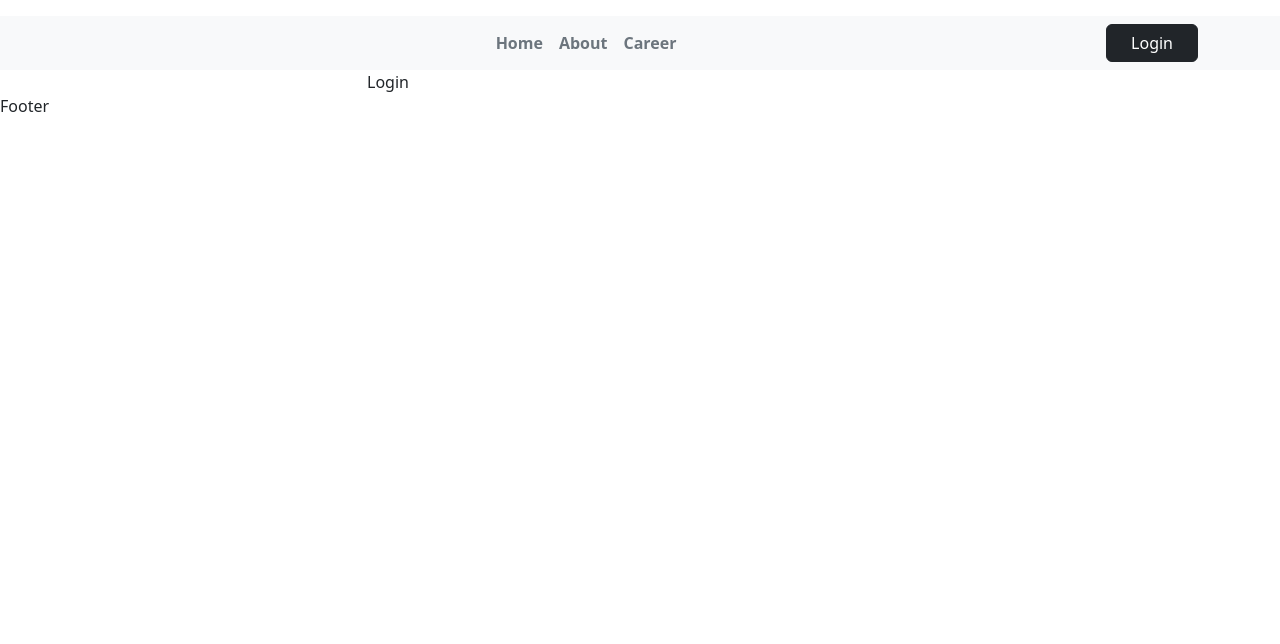
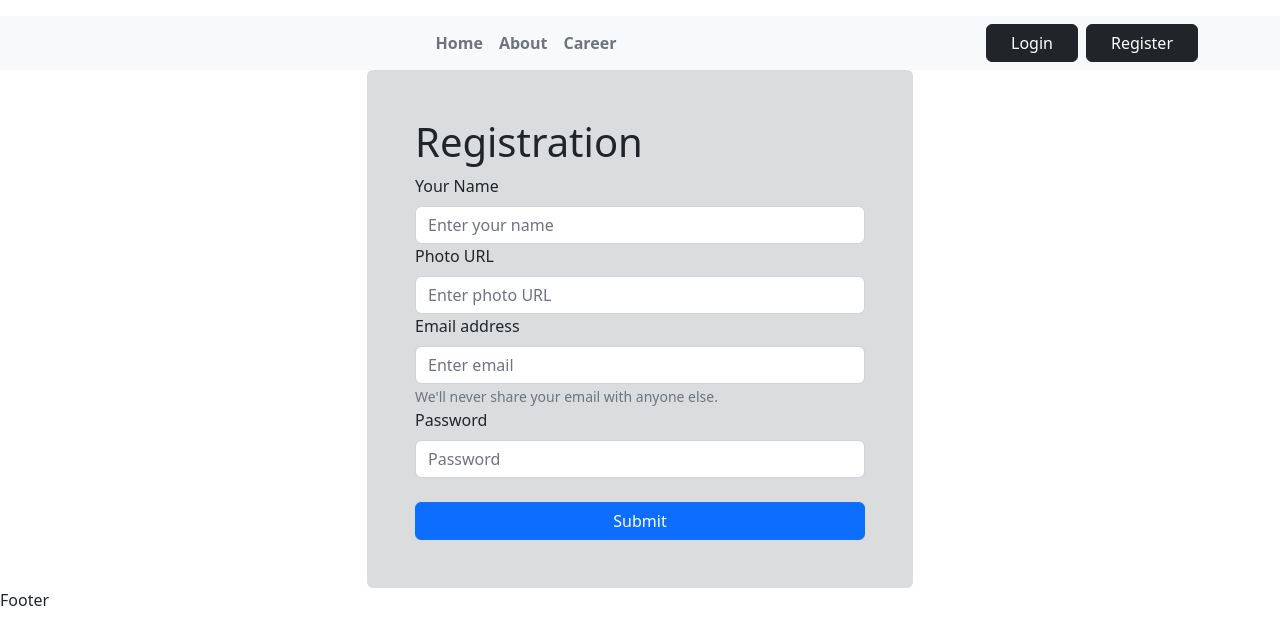
Before and after one commit to NDmorsalin/dragon-news-front-ph, a React (Vite) app: page /auth/register in a window 1280 px wide. Shown: the top 644 px of the page. Built offline with nearby package versions, Linux system fonts and the light colour scheme; no server answers.

Commit message:
news front end is done now its time to work with admin dashboard

```diff
--- a/src/Provider/AuthProvider/AuthProvider.jsx
+++ b/src/Provider/AuthProvider/AuthProvider.jsx
@@ -1,9 +1,12 @@
 import {
   GithubAuthProvider,
   GoogleAuthProvider,
+  createUserWithEmailAndPassword,
   onAuthStateChanged,
+  signInWithEmailAndPassword,
   signInWithPopup,
   signOut,
+  updateProfile,
 } from "firebase/auth";
 import { createContext, useContext, useEffect, useState } from "react";
 import { auth } from "../../firebase/firebase.config";
@@ -18,6 +21,22 @@ const AuthProvider = ({ children }) => {
   const [user, setUser] = useState(null);
   const [loading, setLoading] = useState(true);
   const [error, setError] = useState(null);
+
+  // register with email and password
+  const registerWithEmailPassword = async (email, password, name, photoUrl) => {
+    console.log(name, photoUrl, email, password);
+    await createUserWithEmailAndPassword(auth, email, password);
+
+    await updateProfile(auth.currentUser, {
+      displayName: name || auth.currentUser.displayName,
+      photoURL: photoUrl || auth.currentUser.photoURL,
+    });
+  };
+
+  // email password login
+  const loginWithEmailPassword = (email, password) => {
+    return signInWithEmailAndPassword(auth, email, password);
+  };
 
   // google provider
   const googleProvider = new GoogleAuthProvider();
@@ -74,6 +93,8 @@ const AuthProvider = ({ children }) => {
     loginWithGithub,
     loginWithGoogle,
     logout,
+    loginWithEmailPassword,
+    registerWithEmailPassword,
   };
 
   return (
--- a/src/components/NavBar/NavBar.jsx
+++ b/src/components/NavBar/NavBar.jsx
@@ -58,7 +58,7 @@ const NavBar = () => {
                   }
                   to="/admin"
                 >
-                  {user?.role?.role}
+                  <span className="text-capitalize ">{user?.role?.role}</span>
                 </NavLink>
               ) : null}
             </Nav>
@@ -83,9 +83,14 @@ const NavBar = () => {
                   Logout
                 </Button>
               ) : (
-                <Link to="/auth/login" className="btn btn-dark px-4">
-                  Login
-                </Link>
+                <>
+                  <Link to="/auth/login" className="btn btn-dark px-4">
+                    Login
+                  </Link>
+                  <Link to="/auth/register" className="btn btn-dark px-4 ms-2">
+                    Register
+                  </Link>
+                </>
               )}
             </Nav>
           </Navbar.Collapse>
--- a/src/pages/Auth/Login/Login.jsx
+++ b/src/pages/Auth/Login/Login.jsx
@@ -1,20 +1,25 @@
 import { useState } from "react";
 import { Form, Button } from "react-bootstrap";
 import { useLocation, useNavigate } from "react-router-dom";
+import { useAuth } from "../../../Provider/AuthProvider/AuthProvider";
 
 const Login = () => {
+  const { loginWithEmailPassword } = useAuth();
   const [email, setEmail] = useState("");
   const [password, setPassword] = useState("");
   const location = useLocation();
   const navigate = useNavigate();
 
-  console.log(location?.state?.from?.pathname);
-  const handleSubmit = (event) => {
+  const handleSubmit = async (event) => {
     event.preventDefault();
-    console.log(`Email: ${email} Password: ${password}`);
 
-    // redirect to previous page
-    navigate(location?.state?.from?.pathname || "/");
+    try {
+      await loginWithEmailPassword(email, password);
+      // redirect to previous page
+      navigate(location?.state?.from?.pathname || "/");
+    } catch (error) {
+      console.log(error.message);
+    }
   };
 
   return (
--- a/src/pages/Auth/Register/Register.jsx
+++ b/src/pages/Auth/Register/Register.jsx
@@ -1,10 +1,85 @@
+import { useState } from "react";
+import { Form, Button, Container } from "react-bootstrap";
+import { useAuth } from "../../../Provider/AuthProvider/AuthProvider";
+import { useLocation, useNavigate } from "react-router-dom";
 
-const Register = () => {
-    return (
-        <div>
-            Login
-        </div>
-    );
+const Registration = () => {
+  const location = useLocation();
+  const navigate = useNavigate();
+
+  const { registerWithEmailPassword } = useAuth();
+  const [name, setName] = useState("");
+  const [photoUrl, setPhotoUrl] = useState("");
+  const [email, setEmail] = useState("");
+  const [password, setPassword] = useState("");
+
+  const handleSubmit = async (event) => {
+    event.preventDefault();
+
+    // console.log(name, photoUrl, email, password);
+    try {
+      await registerWithEmailPassword(email, password, name, photoUrl);
+
+      // redirect to previous page
+      navigate(location?.state?.from?.pathname || "/");
+    } catch (error) {
+      console.error(error);
+      console.log(error.message);
+    }
+  };
+
+  return (
+    <Container className="p-5 rounded bg-secondary bg-opacity-25">
+      <h1>Registration</h1>
+      <Form onSubmit={handleSubmit}>
+        <Form.Group controlId="formBasicName">
+          <Form.Label>Your Name</Form.Label>
+          <Form.Control
+            type="text"
+            placeholder="Enter your name"
+            value={name}
+            onChange={(e) => setName(e.target.value)}
+          />
+        </Form.Group>
+
+        <Form.Group controlId="formBasicPhotoUrl">
+          <Form.Label>Photo URL</Form.Label>
+          <Form.Control
+            type="text"
+            placeholder="Enter photo URL"
+            value={photoUrl}
+            onChange={(e) => setPhotoUrl(e.target.value)}
+          />
+        </Form.Group>
+
+        <Form.Group controlId="formBasicEmail">
+          <Form.Label>Email address</Form.Label>
+          <Form.Control
+            type="email"
+            placeholder="Enter email"
+            value={email}
+            onChange={(e) => setEmail(e.target.value)}
+          />
+          <Form.Text className="text-muted">
+            We&apos;ll never share your email with anyone else.
+          </Form.Text>
+        </Form.Group>
+
+        <Form.Group controlId="formBasicPassword">
+          <Form.Label>Password</Form.Label>
+          <Form.Control
+            type="password"
+            placeholder="Password"
+            value={password}
+            onChange={(e) => setPassword(e.target.value)}
+          />
+        </Form.Group>
+        <Button className="mt-4 d-block w-100" variant="primary" type="submit">
+          Submit
+        </Button>
+      </Form>
+    </Container>
+  );
 };
 
-export default Register;
+export default Registration;
```
